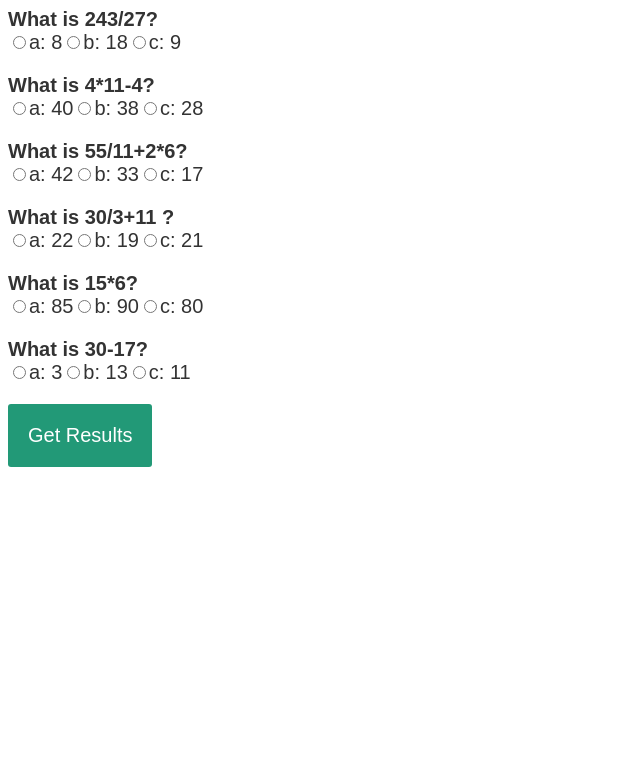
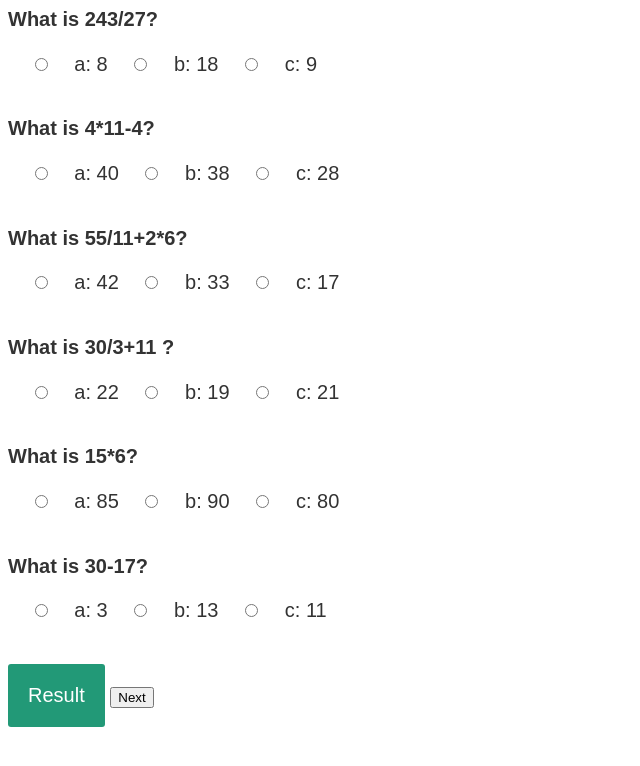
Before and after one commit to sdirek9009/codind-day, a plain HTML site: page exercise_8/index.html in a window 1280 px wide. Shown: the whole page, without its empty margins (0-640 px from the left). Drawn offline with Linux system fonts and the light colour scheme.

```diff
--- a/exercise_8/index.html
+++ b/exercise_8/index.html
@@ -13,10 +13,11 @@
   </head>
   <body>
     <main>
-      <div id="quiz"></div>
-      <button id="submit">Get Results</button>
-      <div id="results"></div>
-      <ul id="list"></ul>
+      <section id="quiz"></section>
+      <button id="submit">Result</button>
+      <button onclick="buttonCallback()">Next</button>
+
+      <section id="results"></section>
     </main>
     <script src="main1.js"></script>
   </body>
--- a/exercise_8/main1.js
+++ b/exercise_8/main1.js
@@ -146,7 +146,7 @@ var myQuestions = [
         if(userAnswer===questions[i].correctAnswer){
           // add to the number of correct answers
           numCorrect++;
-          alert('True');
+
           // color the answers green
           answerContainers[i].style.color = 'lightgreen';
         }
@@ -154,7 +154,7 @@ var myQuestions = [
         else{
           // color the answers red
           answerContainers[i].style.color = 'red';
-          alert('False');
+
         }
       }
 
--- a/exercise_8/styles.css
+++ b/exercise_8/styles.css
@@ -3,6 +3,10 @@ body{
 	font-family: sans-serif;
 	color: #333;
 }
+main {
+
+}
+
 .question{
 	font-weight: 600;
 }
@@ -26,6 +30,7 @@ body{
 
 input {
     display: block;
+    margin: 2em;
 }
 #radio {
     display: inline-block;
```
